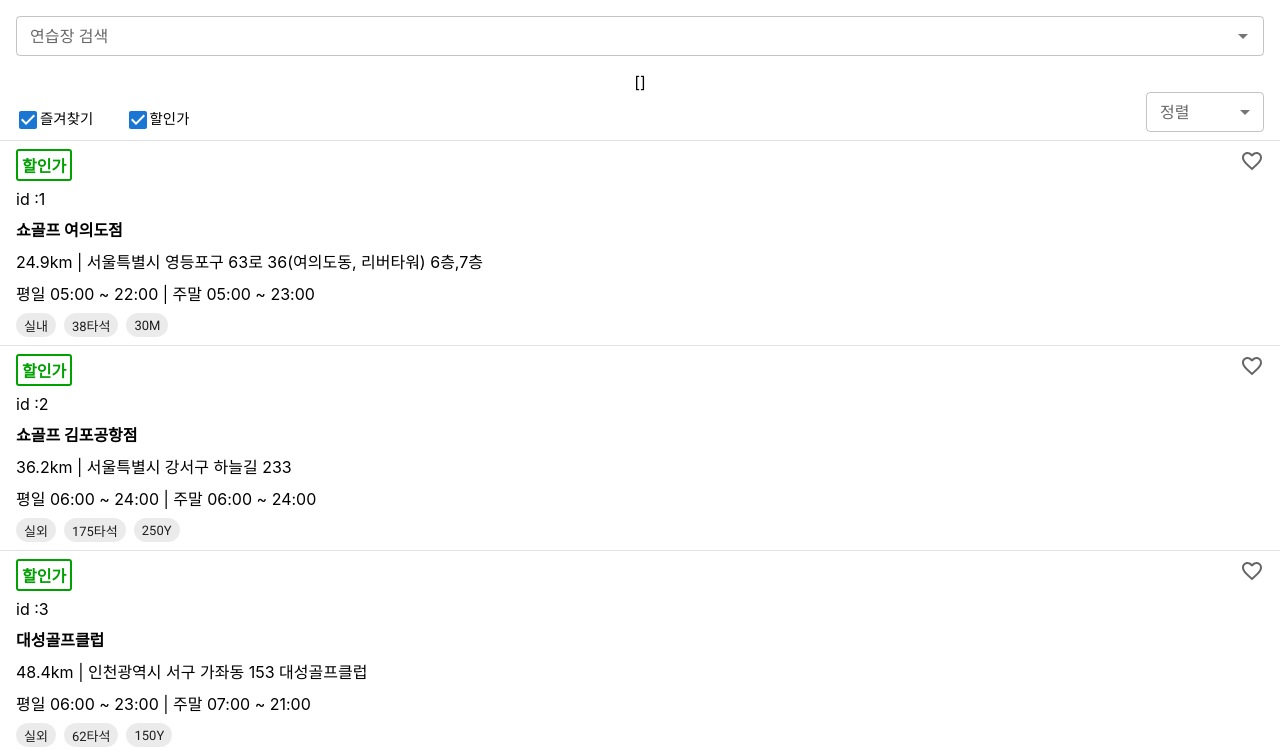
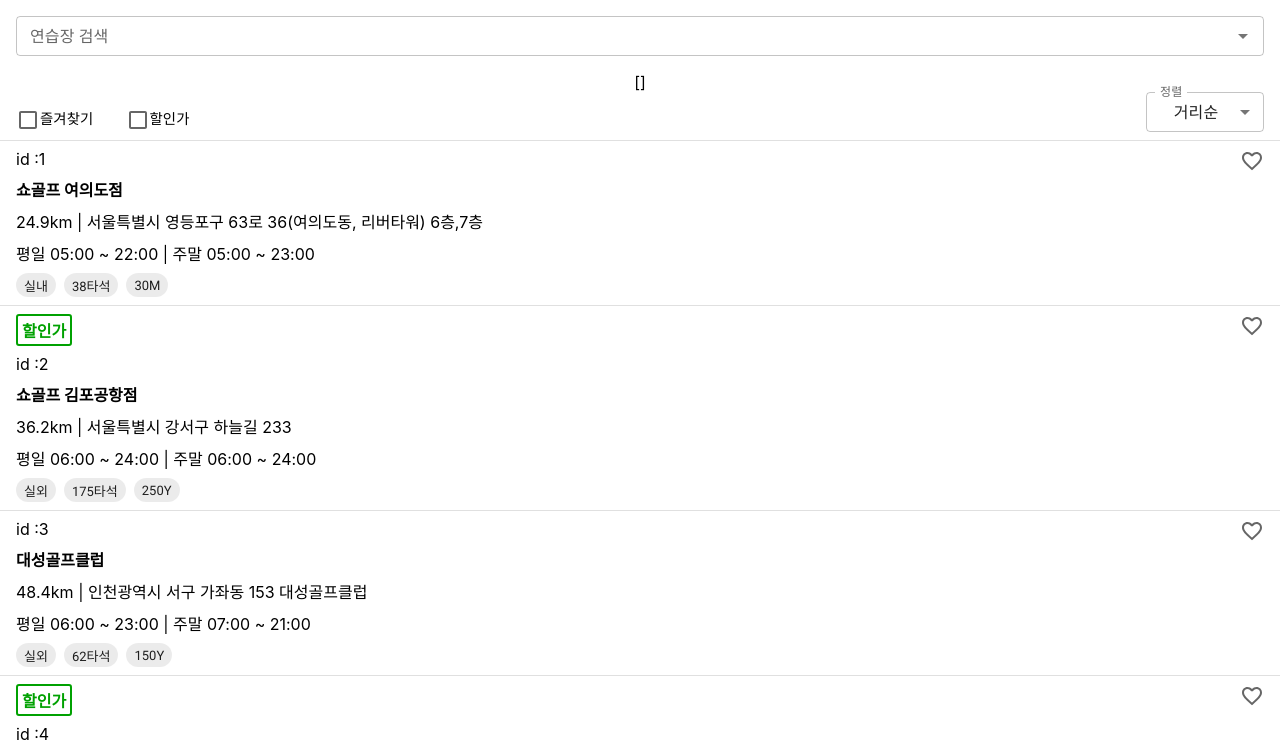
Before and after one commit to ljb2727/driving_range, a React (Create React App) app: page / in a window 1280 px wide. Shown: the top 755 px of the page. Built offline with nearby package versions, Linux system fonts and the light colour scheme; what hangul-js would draw is missing.

Commit message:
디테일 페이지 시작

```diff
--- a/src/App.js
+++ b/src/App.js
@@ -4,6 +4,7 @@
 import { Fade } from "@mui/material";
 import theme from "theme";
 import Main from "routes/Main";
+import Detail from "routes/Detail";
 
 function App() {
   return (
@@ -12,6 +13,8 @@
         <div className="App">
           <Routes>
             <Route path="/" element={<Main />} />
+            <Route path="/detail/:id" element={<Detail />} />
+            <Route path="*" element={<Main />} />
           </Routes>
         </div>
       </Fade>
--- a/src/components/main/ResultList.jsx
+++ b/src/components/main/ResultList.jsx
@@ -50,7 +50,7 @@
   }
 `;
 
-const Cs_Sort = styled(Box)`
+const CsSort = styled(Box)`
   display: flex;
   justify-content: space-between;
   align-items: end;
@@ -66,24 +66,23 @@
 export default function ResultList() {
   const { golfzone, myHeart } = useSelector((state) => state);
   const [copyList, setCopyList] = useState([...golfzone]);
-  //const [copyHeart, setCopyHeart] = useState(myHeart);
-  const [sort, setSort] = useState("");
 
+  // !정렬 기본값 distance, abc
+  const [sort, setSort] = useState("distance");
   const dispatch = useDispatch();
 
   useEffect(() => {
     let local = JSON.parse(localStorage.getItem("myHeart"));
-    console.log(local);
     if (local !== null && local.length !== 0) {
       dispatch(preload(local));
     }
   }, []);
 
-  //정렬버튼
-  const onChange = (event) => {
-    let value = event.target.value;
-    setSort(value);
-
+  // !정렬기능
+  useEffect(() => {
+    sorting(sort);
+  }, [sort]);
+  const sorting = (value) => {
     if (value === "distance") {
       copyList.sort((a, b) => {
         if (a.거리 > b.거리) {
@@ -106,38 +105,71 @@
       });
     }
   };
+  const onChange = (event) => {
+    let value = event.target.value;
+    sorting(value);
+    setSort(value);
+  };
 
   const onChageHeart = (id) => {
     dispatch(changeHeart(id));
-    // let list = [...copyHeart];
+  };
 
-    // if (copyHeart.includes(id)) {
-    //   //넘어온 아이디가 기존 하트 배열에 있으면  기존 하트 삭제
-    //   let idx = copyHeart.indexOf(id);
-    //   list.splice(idx, 1);
-    //   setCopyHeart(list);
-    // } else {
-    //   //없으면 추가
-    //   list.push(id);
-    //   setCopyHeart(list);
-    // }
+  // !즐겨찾기 버튼
+  const [favorite, setFavorite] = useState(false);
+  const onFavorite = (event) => {
+    if (event.target.checked) {
+      setFavorite(true);
+      console.log("checked");
+      console.log(myHeart);
+
+      //setCopyList(save);
+      return false;
+    } else {
+      setFavorite(false);
+      console.log("un checked");
+    }
+  };
+
+  // !할인가
+  const [price, setPrice] = useState(false);
+  const onPrice = (event) => {
+    if (event.target.checked) {
+      setPrice(true);
+      console.log("price check");
+    } else {
+      setPrice(false);
+      console.log("price uncheck");
+    }
   };
 
   return (
     <>
       {/* 정렬 */}
       {JSON.stringify(myHeart)}
-      <Cs_Sort>
+      <CsSort>
         <Box>
           <FormControlLabel
             className="check"
-            control={<Checkbox sx={{ padding: 0 }} defaultChecked />}
+            control={
+              <Checkbox
+                sx={{ padding: 0 }}
+                checked={favorite}
+                onChange={(event) => onFavorite(event)}
+              />
+            }
             label="즐겨찾기"
             size="small"
           />
           <FormControlLabel
             className="check"
-            control={<Checkbox sx={{ padding: 0 }} defaultChecked />}
+            control={
+              <Checkbox
+                sx={{ padding: 0 }}
+                checked={price}
+                onChange={(event) => onPrice(event)}
+              />
+            }
             label="할인가"
             size="small"
           />
@@ -162,7 +194,7 @@
             <MenuItem value={"abc"}>가나다순</MenuItem>
           </Select>
         </FormControl>
-      </Cs_Sort>
+      </CsSort>
 
       <List>
         {copyList.map((item, i) => {
--- a/src/components/main/Search.jsx
+++ b/src/components/main/Search.jsx
@@ -10,7 +10,6 @@
   const { golfzone } = useSelector((state) => state);
 
   const filterOptions = (options, { inputValue }) => {
-    //console.log(Hangul.disassemble(inputValue));
     return matchSorter(options, Hangul.disassemble(inputValue).join(""), {
       keys: ["초성"],
     });
--- /dev/null
+++ b/src/routes/Detail.js
@@ -0,0 +1,8 @@
+import React from "react";
+import { useParams } from "react-router-dom";
+
+export default function Detail() {
+  const { id } = useParams();
+  console.log(id);
+  return <div>Detail</div>;
+}
--- a/src/store/golfzone.js
+++ b/src/store/golfzone.js
@@ -14,9 +14,9 @@
       return action.payload;
     },
     changeHeart(state, action) {
+      console.log("즐겨찾기");
       const id = action.payload;
       if (state.includes(id)) {
-        console.log("즐겨찾기 있으면");
         state.splice(state.indexOf(id), 1);
       } else {
         state.push(id);
--- a/src/store/golfzone_list.js
+++ b/src/store/golfzone_list.js
@@ -8,7 +8,7 @@
     평일: "05:00 ~ 22:00",
     주말: "05:00 ~ 23:00",
     옵션: ["실내", "38타석", "30M"],
-    할인가: true,
+    할인가: false,
   },
   {
     id: "2",
@@ -28,7 +28,7 @@
     평일: "06:00 ~ 23:00",
     주말: "07:00 ~ 21:00",
     옵션: ["실외", "62타석", "150Y"],
-    할인가: true,
+    할인가: false,
   },
   {
     id: "4",
@@ -58,7 +58,7 @@
     평일: "05:20 ~ 23:00",
     주말: "05:20 ~ 22:00",
     옵션: ["실외", "72타석", "250M"],
-    할인가: true,
+    할인가: false,
   },
   {
     id: "7",
```
